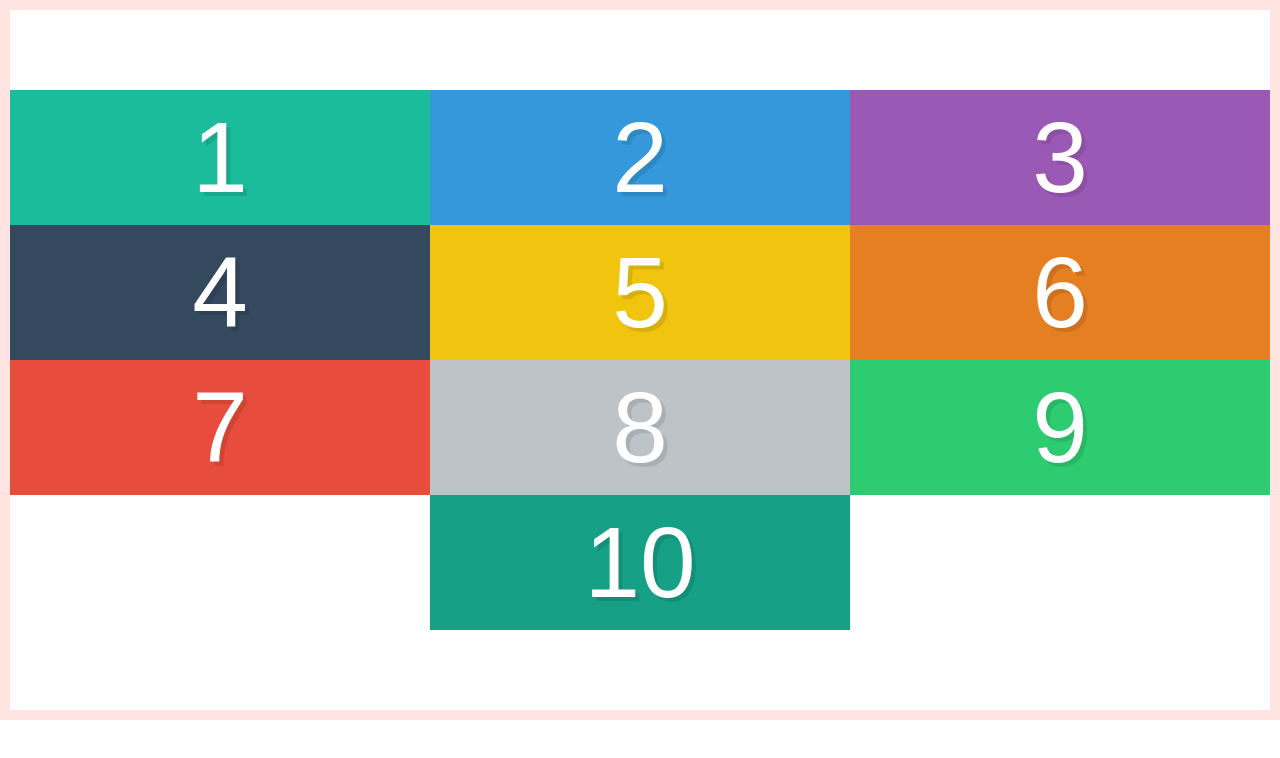
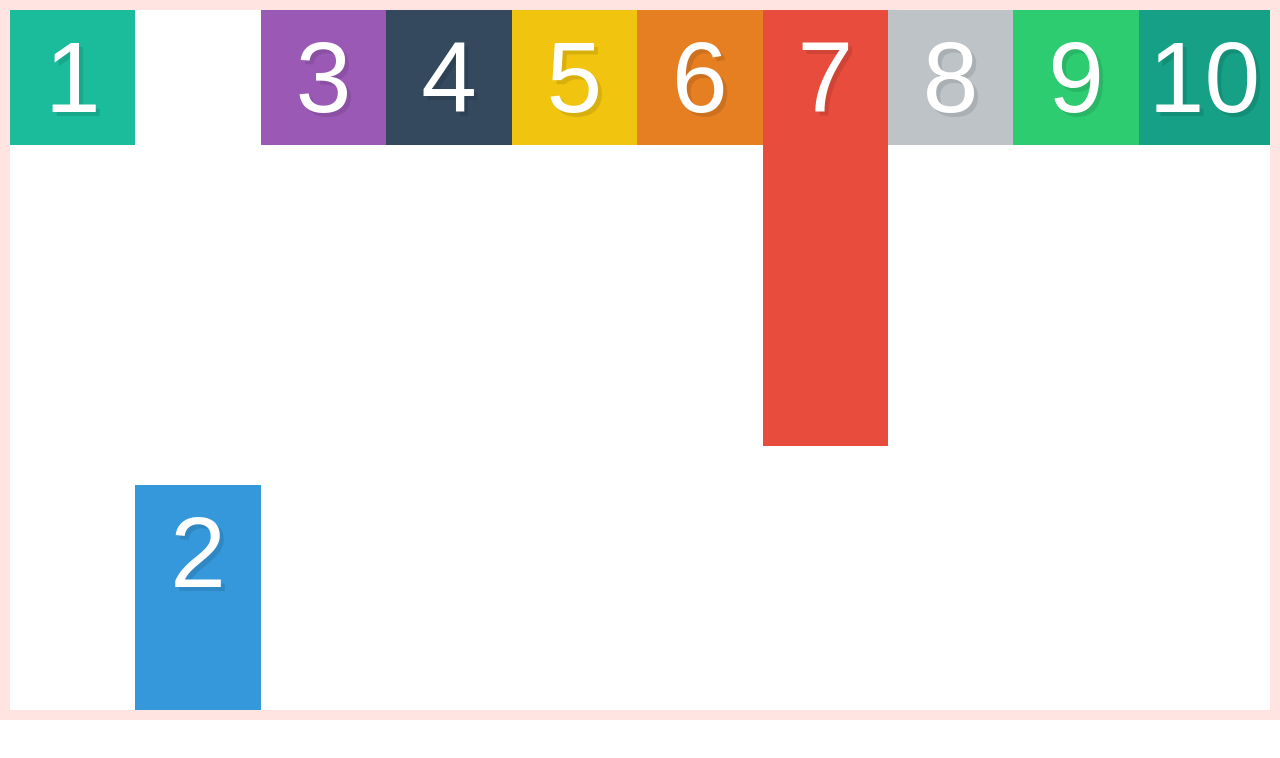
Before and after one commit to clintmilner/flexboxing, a plain HTML site: page index.html in a window 1280 px wide. Drawn offline with Linux system fonts and the light colour scheme.

Commit message:
using align-self on each box to override the align settings on the container

```diff
--- a/style.css
+++ b/style.css
@@ -215,12 +215,14 @@ legend, button::-moz-focus-inner, input::-moz-focus-inner {
     display: flex;
     border: 10px solid mistyrose;
     height: 90vh;
-    flex-wrap: wrap;
-    align-content: center;
-
-    justify-content: center;
+    align-items: flex-start;
 }
 
 .box {
-    width: 33.333333%;
+    width: 311px;
 }
+.box2 {
+    padding-bottom: 100px;
+    align-self: flex-end;
+}
+.box7 { padding-bottom: 311px; }
```
